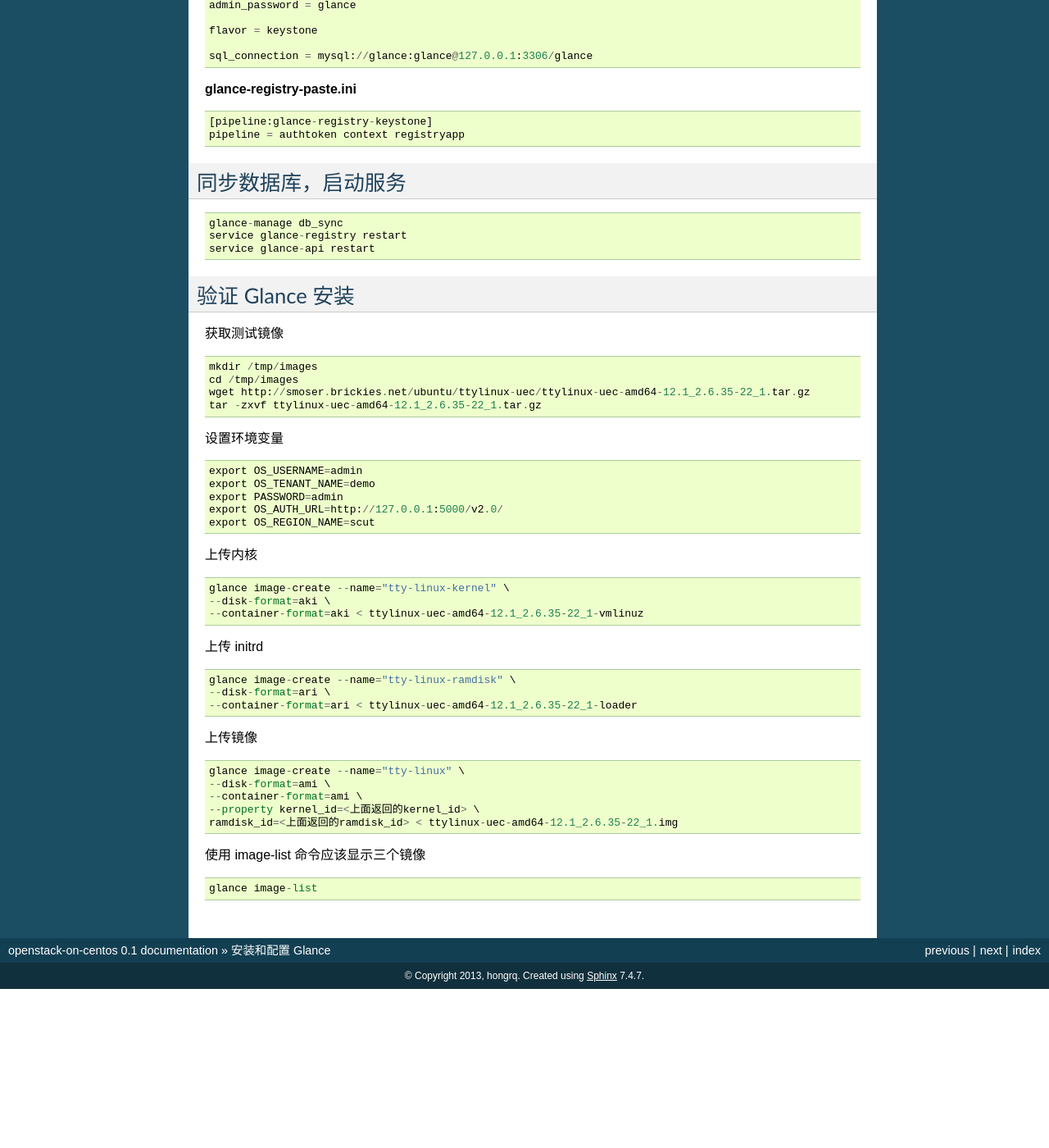
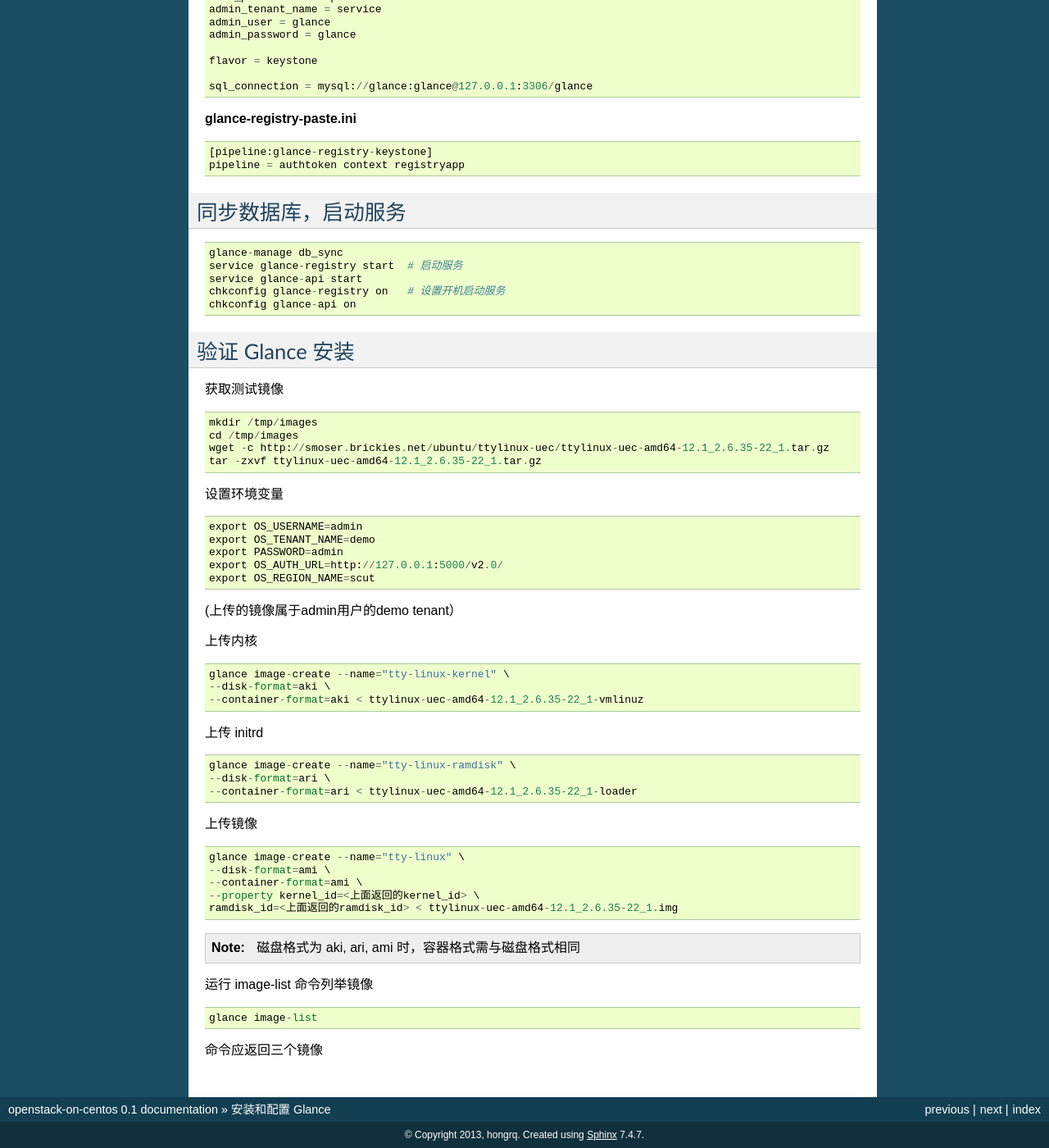
Before and after one commit to hongruiqi/openstack-on-centos6, a Sphinx documentation site: the page built from docs/glance.rst, in a window 1280 px wide and 1400 px high, scrolled down 1027 px. Shown: the whole window at 82% size. Built offline with Sphinx 7.4.7, drawn with Linux system fonts in a browser that asks for light colours; before the commit the page ends 2233 px from its top, so only the background shows below that; some of the changed text lies outside the part shown.

Commit message:
glance.rst

```diff
--- a/docs/glance.rst
+++ b/docs/glance.rst
@@ -13,6 +13,8 @@
 
 配置 glance 数据库
 ~~~~~~~~~~
+
+在mysql中建立 glance 数据库和用户，并赋予权限。
 
 ::
 
@@ -73,8 +75,10 @@
 ::
 
     glance-manage db_sync
-    service glance-registry restart
-    service glance-api restart
+    service glance-registry start  # 启动服务
+    service glance-api start
+    chkconfig glance-registry on   # 设置开机启动服务
+    chkconfig glance-api on
 
 验证 Glance 安装
 ----------
@@ -83,7 +87,7 @@
 
     mkdir /tmp/images
     cd /tmp/images
-    wget http://smoser.brickies.net/ubuntu/ttylinux-uec/ttylinux-uec-amd64-12.1_2.6.35-22_1.tar.gz
+    wget -c http://smoser.brickies.net/ubuntu/ttylinux-uec/ttylinux-uec-amd64-12.1_2.6.35-22_1.tar.gz
     tar -zxvf ttylinux-uec-amd64-12.1_2.6.35-22_1.tar.gz
 
 设置环境变量 ::
@@ -93,6 +97,8 @@
     export PASSWORD=admin
     export OS_AUTH_URL=http://127.0.0.1:5000/v2.0/
     export OS_REGION_NAME=scut
+
+(上传的镜像属于admin用户的demo tenant）
 
 上传内核 ::
 
@@ -114,6 +120,10 @@
     --property kernel_id=<上面返回的kernel_id> \
     ramdisk_id=<上面返回的ramdisk_id> < ttylinux-uec-amd64-12.1_2.6.35-22_1.img
 
-使用 image-list 命令应该显示三个镜像 ::
+.. note:: 磁盘格式为 aki, ari, ami 时，容器格式需与磁盘格式相同
+
+运行 image-list 命令列举镜像 ::
 
     glance image-list
+
+命令应返回三个镜像
```
